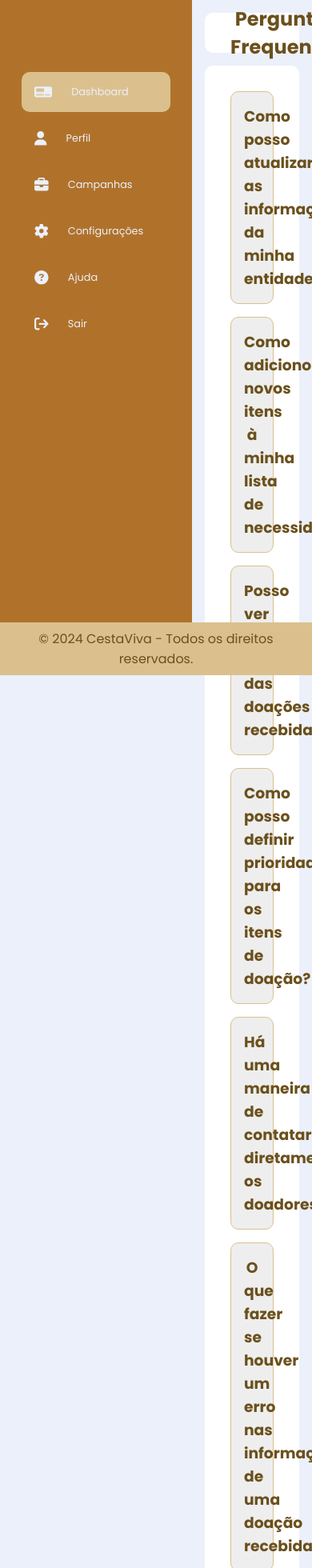
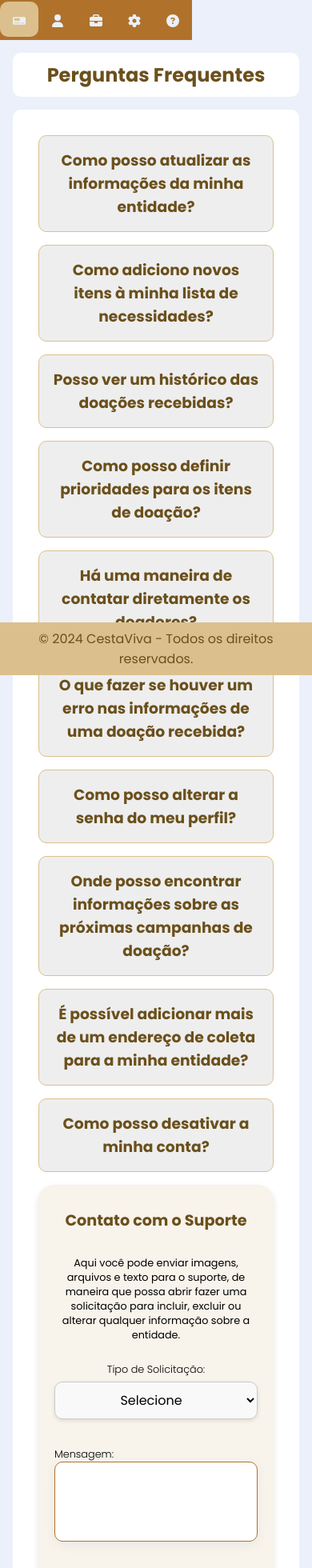
Before and after one commit to Amicuchi/CestaViva, a React (Vite) app: page /dashboard/faq in a window 390 px wide. Shown: the top 1960 px of the page at 80% size. Built offline with nearby package versions, Linux system fonts and the light colour scheme; no server answers; sample sign-in values are in the browser's storage.

Commit message:
Dashboard.css: Inclusão de diversas propriedades de Responsividade. Ainda falta a página de campanhas

```diff
--- a/src/pages/Dashboard/Dashboard.css
+++ b/src/pages/Dashboard/Dashboard.css
@@ -398,3 +398,114 @@ tfoot td {
 .marginBotton{
     margin-bottom: 0;
 }
+
+
+/* Responsividade */
+
+/* Mobile */
+@media (max-width: 480px) {
+    .header--wrapper {
+        display: flex;
+        flex-direction: column;
+        padding: 0 1rem;
+        min-height: 50px;
+        height: fit-content;
+    }
+
+    .header--wrapper button{
+        margin-bottom: 1rem;
+        width: 100%;
+    }
+
+    .user--container {
+        display: flex;
+        flex-direction: column;
+        align-items: center;
+    }
+
+    .user--container img {
+        height: 200px;
+        width: 200px;
+        margin-right: 1rem;
+        border: 1px solid var(--bg-secundario);
+    }
+
+    .form--span{
+        flex-direction: column;
+        padding: 0;
+    }
+
+    .form--span button {
+        width: 100%
+    }
+
+    .form--support{
+        width: 100%;
+        font-size: .8rem;
+    }
+
+    .form--span select{
+        margin-top: -10px;
+        width: 100%;
+    }
+
+}
+
+/* Extra small devices to medium devices*/
+/* @media (min-width: 481px) and (max-width: 767px) { */
+    /* Responsividade */
+
+/* Mobile (max-width: 767px) */
+@media (max-width: 767px) {
+    .dashboard-container {
+        flex-direction: column;
+    }
+
+    .fas{
+        width: 16px;
+        height: 16px;
+    }
+
+    .sidebar {
+        /* position: fixed; */
+        bottom: 0;
+        left: 0;
+        width: 100%;
+        height: 50px;
+        display: flex;
+        justify-content: space-around;
+        padding: 0;
+        background-color: var(--bg-terciario);
+    }
+
+    .menu {
+        display: flex;
+        flex-direction: row;
+        width: 100%;
+        justify-content: space-around;
+        padding: 0;
+        margin-top: 2px;
+    }
+
+    .menu li {
+        margin: 0;
+        padding: 1rem;
+    }
+
+    .menu a {
+        flex-direction: column;
+        gap: 0;
+        justify-content: center;
+    }
+
+    /* Oculta o texto no modo móvel */
+    .menu-text {
+        display: none;
+    }
+
+}
+
+/* Medium devices */
+@media (min-width: 768px) and (max-width: 1023px) {
+
+}
```
